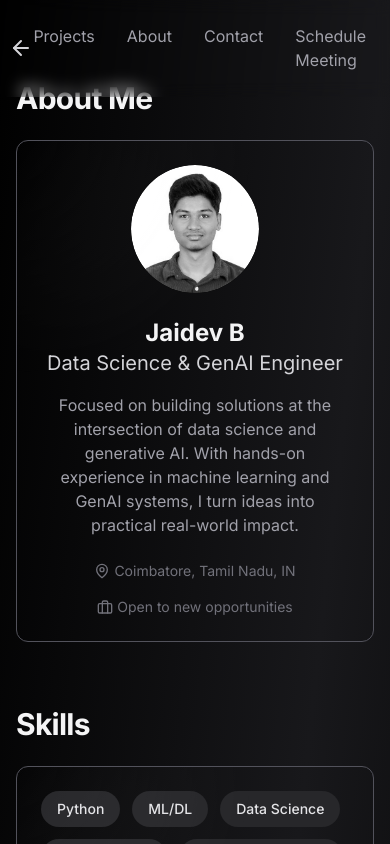
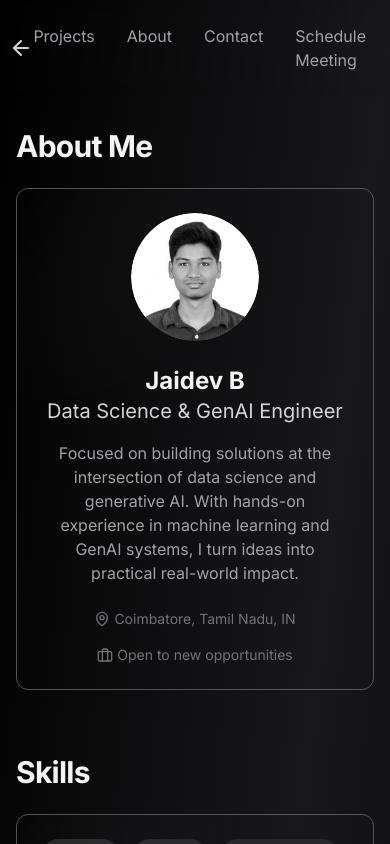
Before and after one commit to jaidevxb/jaidev-portfolio, a Next.js app: page /about in a window 390 px wide. Shown: the top 844 px of the page. Built offline with nearby package versions, Linux system fonts and the light colour scheme; no server answers; what tailwindcss-debug-screens would draw is missing.

Commit message:
mobile view updated

```diff
--- a/app/about/page.tsx
+++ b/app/about/page.tsx
@@ -96,7 +96,7 @@ export default function AboutPage() {
   return (
     <div className="bg-gradient-to-tl from-zinc-900/0 via-zinc-900 to-zinc-900/0">
       <Navigation />
-      <div className="container flex flex-col items-center px-4 py-20 mx-auto max-w-4xl">
+      <div className="container flex flex-col items-center px-4 pt-32 sm:py-20 mx-auto max-w-4xl">
         {/* Bio Section */}
         <div className="w-full mb-16">
           <h1 className="text-3xl font-bold tracking-tight text-zinc-100 sm:text-4xl mb-6">
--- a/app/projects/page.tsx
+++ b/app/projects/page.tsx
@@ -44,7 +44,7 @@ export default async function ProjectsPage() {
   return (
     <div className="relative pb-16">
       <Navigation />
-      <div className="px-6 pt-20 mx-auto space-y-8 max-w-7xl lg:px-8 md:space-y-16 md:pt-24 lg:pt-32">
+      <div className="px-6 pt-32 sm:pt-20 mx-auto space-y-8 max-w-7xl lg:px-8 md:space-y-16 md:pt-24 lg:pt-32">
         <div className="max-w-2xl mx-auto lg:mx-0">
           <h2 className="text-3xl font-bold tracking-tight text-zinc-100 sm:text-4xl">
             Projects
```
